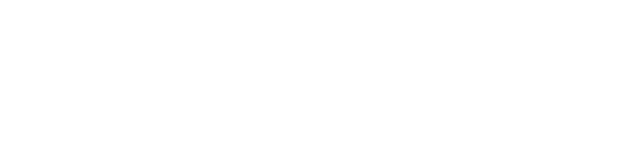
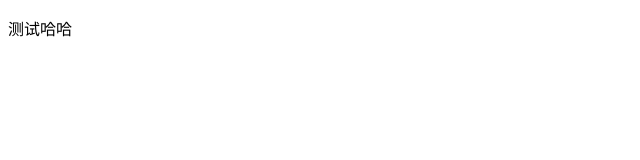
Before and after one commit to lizan1267/project_1, a plain HTML site: page index.html in a window 1280 px wide. Shown: the whole page, without its empty margins (0-640 px from the left). Drawn offline with Linux system fonts and the light colour scheme.

Commit message:
update index.html div

```diff
--- a/index.html
+++ b/index.html
@@ -10,7 +10,9 @@
 </head>
 
 <body>
-
+    <div>
+        <p>测试哈哈</p>
+    </div>
 </body>
 
 </html>
```
